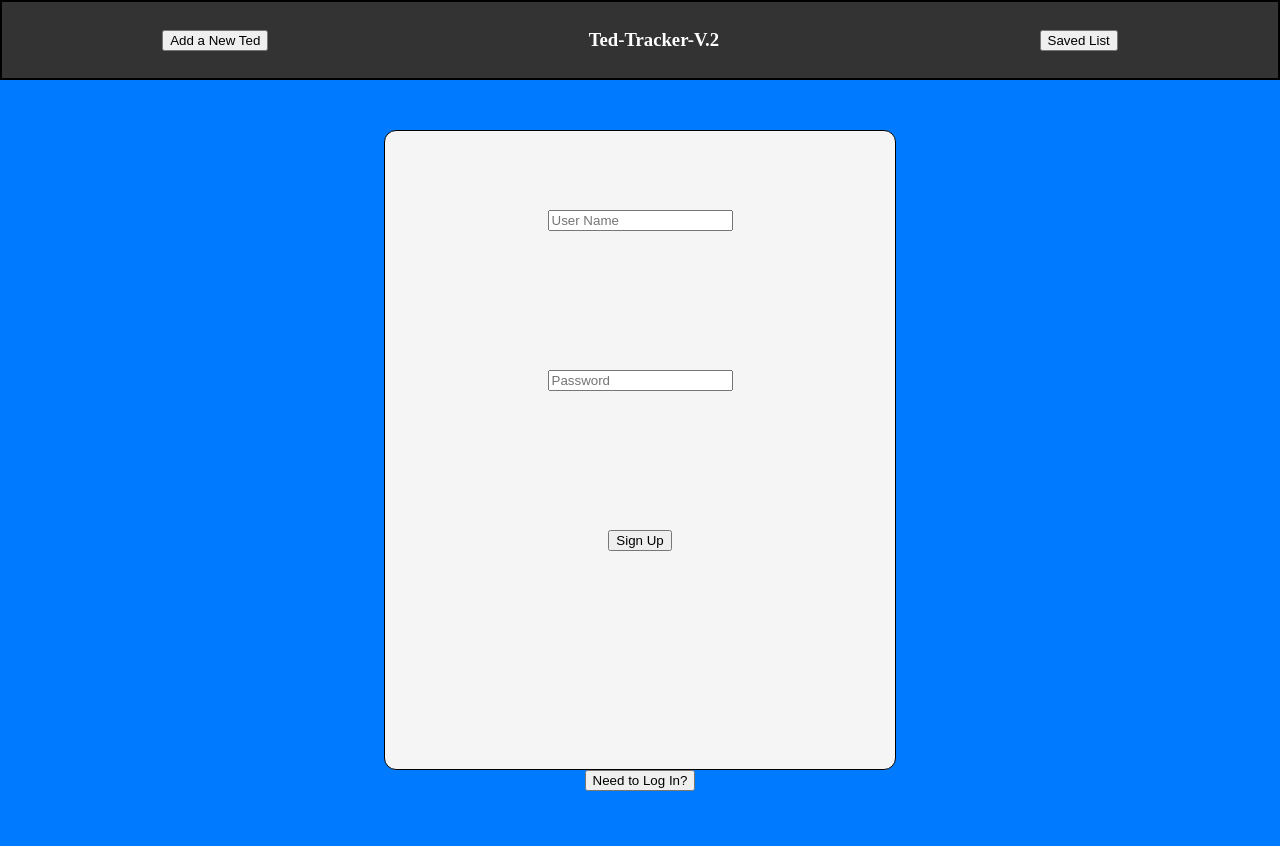
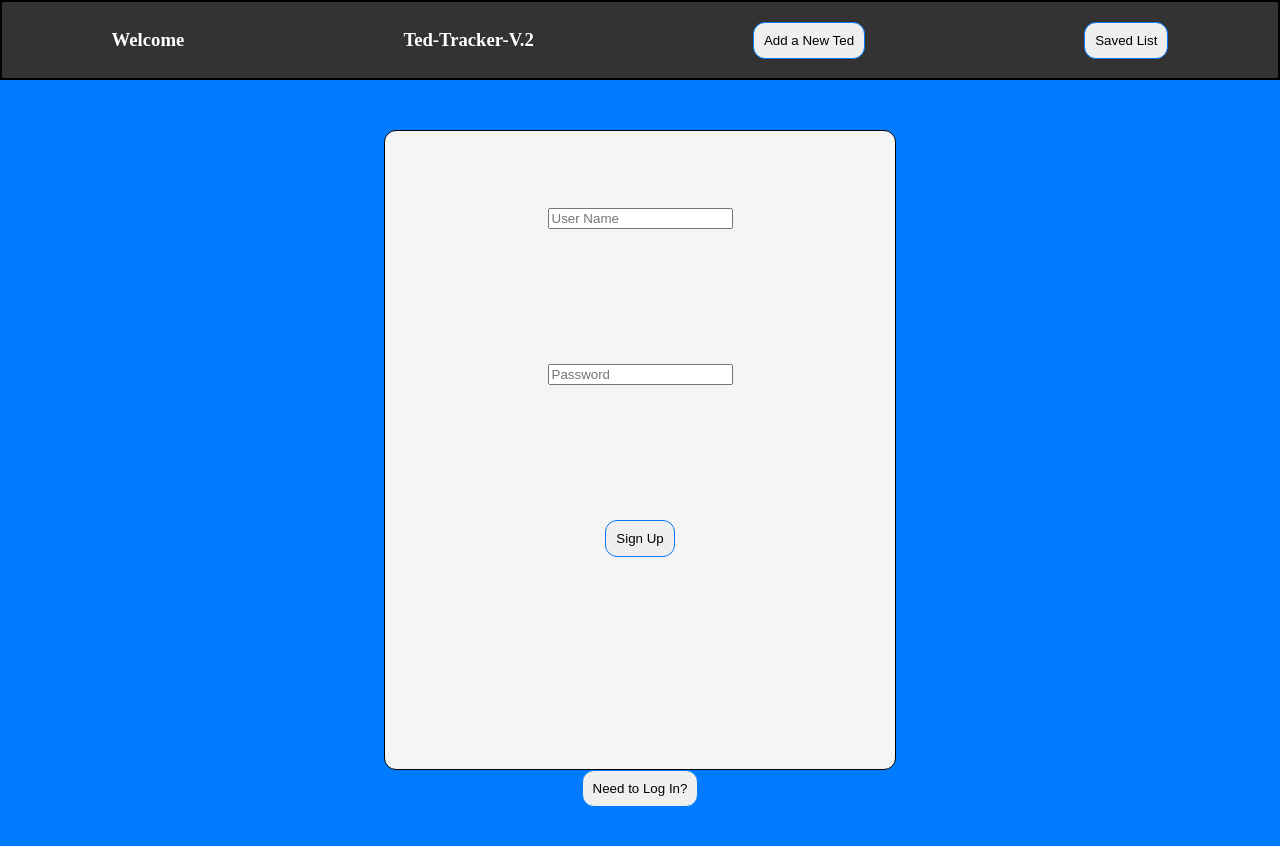
Before and after one commit to zakward/ted-tracker-v2, a React (Vite) app in the folder client/: page / in a window 1280 px wide. Shown: the top 846 px of the page. Built offline with nearby package versions, Linux system fonts and the light colour scheme; no server answers.

Commit message:
fixed positioning and added logou

```diff
--- a/client/src/components/Navbar.jsx
+++ b/client/src/components/Navbar.jsx
@@ -1,14 +1,17 @@
-import React from 'react';
+import React, {useContext} from 'react';
 import {useNavigate, Link} from "react-router-dom"
-
+import { UserContext } from '../context/UserContext';
 
 function Navbar() {
+    const {logout, token, user} = useContext(UserContext)
+
     return (
         <nav>
-
+        <h3>Welcome {user.username}</h3>
+        <h3>Ted-Tracker-V.2</h3>
         <Link to ="/form"><button>Add a New Ted</button>   </Link>
-        <h3>Ted-Tracker-V.2</h3>
         <Link to ="/tedList"><button>Saved List</button></Link>
+       {token && <button id = "logout-btn"onClick = {logout}>Log Out</button>}
 
         </nav>
      );
--- a/client/src/components/Ted.jsx
+++ b/client/src/components/Ted.jsx
@@ -30,9 +30,9 @@ function Ted({name, _id, grower, category,dispensaryPurchased, thc, cbd, type, h
             <p>Category: {category}</p>
             <p>Type: {type}</p>
             <p>Stars: {stars} </p>
-            <button onClick = {deleteTedItem}>Delete TED</button>
             <h3>REVIEWS</h3>
-           <ul>{filteredElements}</ul>
+           <div>{filteredElements}</div>
+           <button onClick = {deleteTedItem}>Delete TED</button>
         </div>
      );
 }
--- a/client/src/index.css
+++ b/client/src/index.css
@@ -9,6 +9,12 @@
   height: 100vh;
   width: 100vw;
   background-color: #007bff;
+}
+
+button {
+  border: 1px solid #007bff;
+  border-radius: 12px;
+  padding: 10px;
 }
 nav{
   height: 10vh;
@@ -41,7 +47,7 @@ form {
   flex-direction: column;
   padding: 50px;
   background-color: #007bff;
-  height: 100vh;
+  height: 100%;
   width: 100vw;
   align-items: center;
   gap: 50px;
@@ -54,8 +60,14 @@ form {
   width: 350px;
   border: 3px solid black;
   align-items: center;
-  justify-content: space-between;
+  gap: 10px;
   border-radius: 12px;
   padding: 5px;
   background-color: lightblue;
 }
+
+/* #logout-btn{
+  position: absolute;
+  right: 0;
+  margin-right: 20px;
+} */
```
